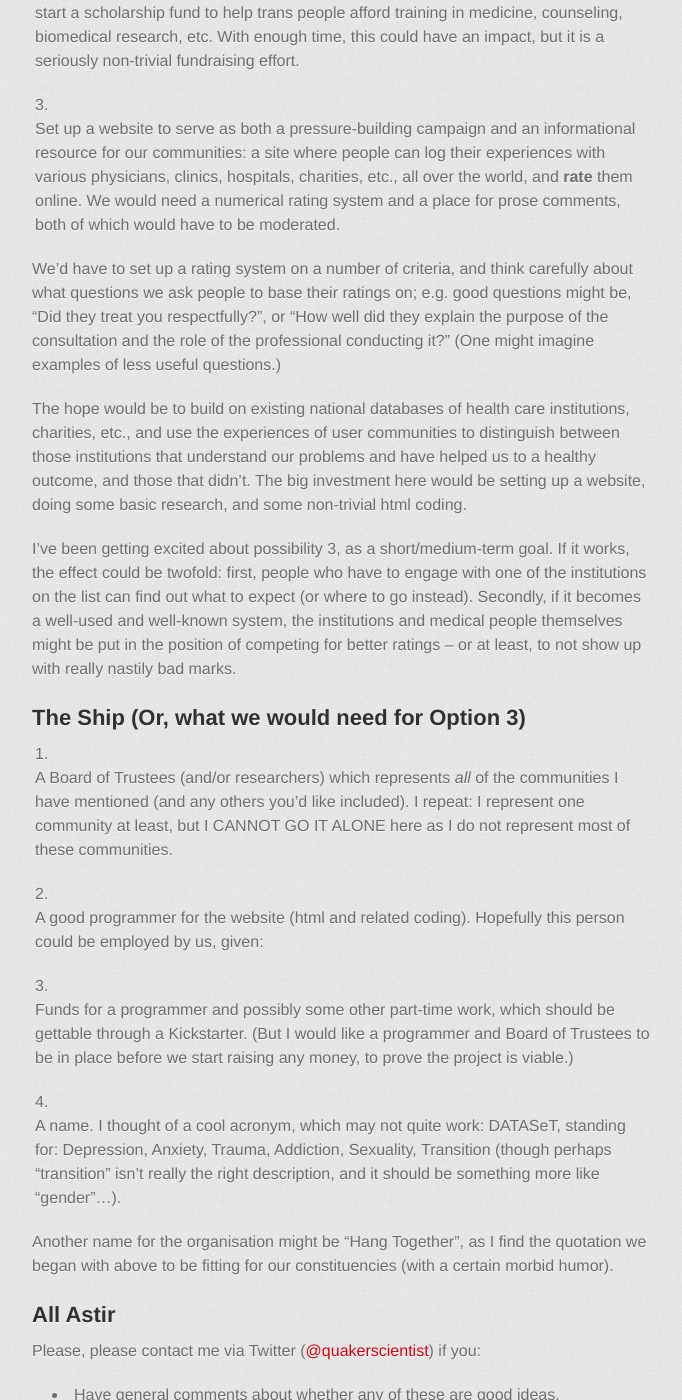
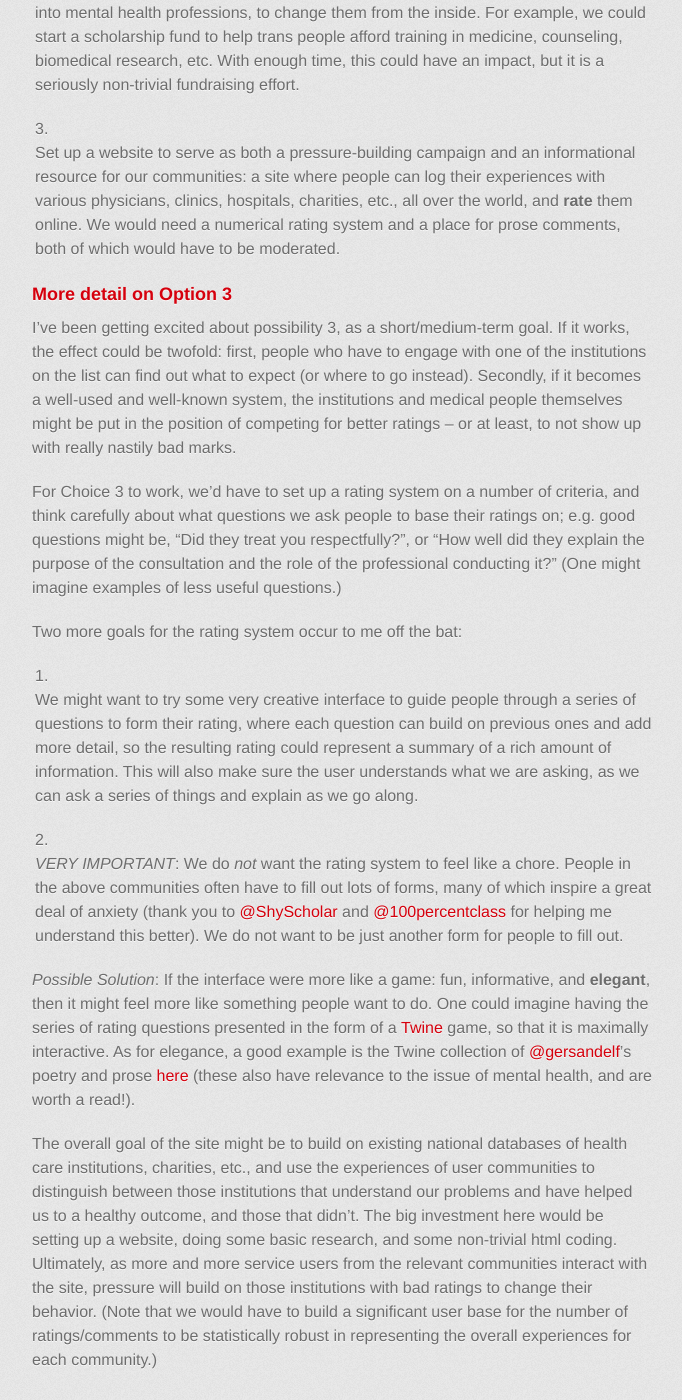
Before and after one commit to joelcw/joelcw.github.io, a Jekyll site: the page built from _posts/2014-03-22-hang-together.md, in a window 1280 px wide and 1400 px high, scrolled down 1741 px. Shown: the whole window, without its empty margins (298-980 px from the left). Built offline with Jekyll 4.4.1, drawn with Linux system fonts in a browser that asks for light colours; some web fonts are replaced; some of the changed text lies outside the part shown.

Commit message:
added subsection

```diff
--- a/_posts/2014-03-22-hang-together.md
+++ b/_posts/2014-03-22-hang-together.md
@@ -17,21 +17,21 @@ For some months now, I've had the powerful intuition that a number of apparently
 
 Connecting these different communities may be a wild idea, but I think they share the following in common, and so would be natural allies:
 
-1. Frequent interaction with (sometimes poorly trained) mental health services.
+1. Frequent interaction with (sometimes poorly trained/prepared) mental health professionals.
 1. Lots of stigma.
-1. I suspect that people under one of these categories often show up under another one, too (though I could easily be wrong about this).
+1. I suspect that people under one of these categories often show up under another one, too (though this is currently an intuition without data).
 
-I would like to find a way to unite this diverse set of people and do the following: help direct members of these communities to the best services for them, and bring pressure to bear on the broad medical community to improve services in these areas.
+I would like to find a way to unite this diverse set of people and do the following: help direct members of these communities to the best services for them, and bring pressure to bear on the broad medical community to improve services in the relevant areas.
 
 I've come up with three possible directions for a new movement to do this, which I outline below. At the moment, the third option seems to me to be the most feasible in the short term, but I would like to hear your opinions (via Twitter [@quakerscientist](https://twitter.com/quakerscientist)).
 
-If a number of people get interested in one of the options I outline below, I'd like to set up a board of trustees to run the project involving representatives from each of the stigmatized groups. Personally, I'm a recovered alcoholic, so that's the only community I can speak for or about out of personal experience (see my last post for a little more discussion of that issue). I also come into this through having close friends or family who are in the other categories, but I would *never*, ever, ever, presume to speak for an oppressed group which I am not a member of.
+If a number of people get interested in one of the options I outline below, I'd hope to set up a board of trustees to run the project involving representatives from each of the stigmatized groups. Personally, I'm a recovered alcoholic, so that's the only community I can speak for or about out of personal experience (see my last post, below, for a little more discussion of that issue). I also come into this through having close friends or family who are in the other categories, but I would *never*, ever, ever, presume to speak for an oppressed group which I am not a member of.
 
 
 ##Clam or Cod
 
 
-Assuming you're on board with me so far, we have some choices to make as to strategy. Some are long-term and some are medium-term, but needless to say, none of these ideas are going to be particularly easy to execute. (I suppose that makes life more fun!)
+Assuming you're on board with me so far, we have some choices to consider with regard to strategy. Some are long-term and some are medium-term, but needless to say, none of these ideas are going to be particularly easy to execute. (I suppose that makes life more fun!)
 
 1.  First, an obvious one: a political / direct action campaign aimed at improving mental health provision in the NHS (for the UK) and other health institutionds.
 (But campaign for what? Perhaps better education for people working in certain mental health roles, but this will be a long time in coming.)
@@ -40,12 +40,23 @@ Assuming you're on board with me so far, we have some choices to make as to stra
 
 3.  Set up a website to serve as both a pressure-building campaign and an informational resource for our communities: a site where people can log their experiences with various physicians, clinics, hospitals, charities, etc., all over the world, and **rate** them online. We would need a numerical rating system and a place for prose comments, both of which would have to be moderated.
 
-We'd have to set up a rating system on a number of criteria, and think carefully about what questions we ask people to base their ratings on; e.g. good questions might be, "Did they treat you respectfully?", or "How well did they explain the purpose of the consultation and the role of the professional conducting it?"
+###More detail on Option 3
+
+I've been getting excited about possibility 3, as a short/medium-term goal. If it works, the effect could be twofold: first, people who have to engage with one of the institutions on the list can find out what to expect (or where to go instead). Secondly, if it becomes a well-used and well-known system, the institutions and medical people themselves might be put in the position of competing for better ratings -- or at least, to not show up with really nastily bad marks.
+
+For Choice 3 to work, we'd have to set up a rating system on a number of criteria, and think carefully about what questions we ask people to base their ratings on; e.g. good questions might be, "Did they treat you respectfully?", or "How well did they explain the purpose of the consultation and the role of the professional conducting it?"
 (One might imagine examples of less useful questions.)
 
-The hope would be to build on existing national databases of health care institutions, charities, etc., and use the experiences of user communities to distinguish between those institutions that understand our problems and have helped us to a healthy outcome, and those that didn't. The big investment here would be setting up a website, doing some basic research, and some non-trivial html coding.
+Two more goals for the rating system occur to me off the bat:
 
-I've been getting excited about possibility 3, as a short/medium-term goal. If it works, the effect could be twofold: first, people who have to engage with one of the institutions on the list can find out what to expect (or where to go instead). Secondly, if it becomes a well-used and well-known system, the institutions and medical people themselves might be put in the position of competing for better ratings -- or at least, to not show up with really nastily bad marks.
+1. We might want to try some very creative interface to guide people through a series of questions to form their rating, where each question can build on previous ones and add more detail, so the resulting rating could represent a summary of a rich amount of information. This will also make sure the user understands what we are asking, as we can ask a series of things and explain as we go along.
+
+2. *VERY IMPORTANT*: We do *not* want the rating system to feel like a chore. People in the above communities often have to fill out lots of forms, many of which inspire a great deal of anxiety (thank you to [@ShyScholar](https://twitter.com/ShyScholar) and [@100percentclass](https://twitter.com/100percentclass) for helping me understand this better). We do not want to be just another form for people to fill out.
+
+*Possible Solution*: If the interface were more like a game: fun, informative, and **elegant**, then it might feel more like something people want to do. One could imagine having the series of rating questions presented in the form of a [Twine](http://en.wikipedia.org/wiki/Twine_(software)) game, so that it is maximally interactive. As for elegance, a good example is the Twine collection of [@gersandelf](https://twitter.com/gersandelf)'s poetry and prose [here](http://gersande.com/notebook/) (these also have relevance to the issue of mental health, and are worth a read!).
+
+The overall goal of the site might be to build on existing national databases of health care institutions, charities, etc., and use the experiences of user communities to distinguish between those institutions that understand our problems and have helped us to a healthy outcome, and those that didn't. The big investment here would be setting up a website, doing some basic research, and some non-trivial html coding. Ultimately, as more and more service users from the relevant communities interact with the site, pressure will build on those institutions with bad ratings to change their behavior.
+(Note that we would have to build a significant user base for the number of ratings/comments to be statistically robust in representing the overall experiences for each community.)
 
 
 ##The Ship (Or, what we would need for Option 3)
```
